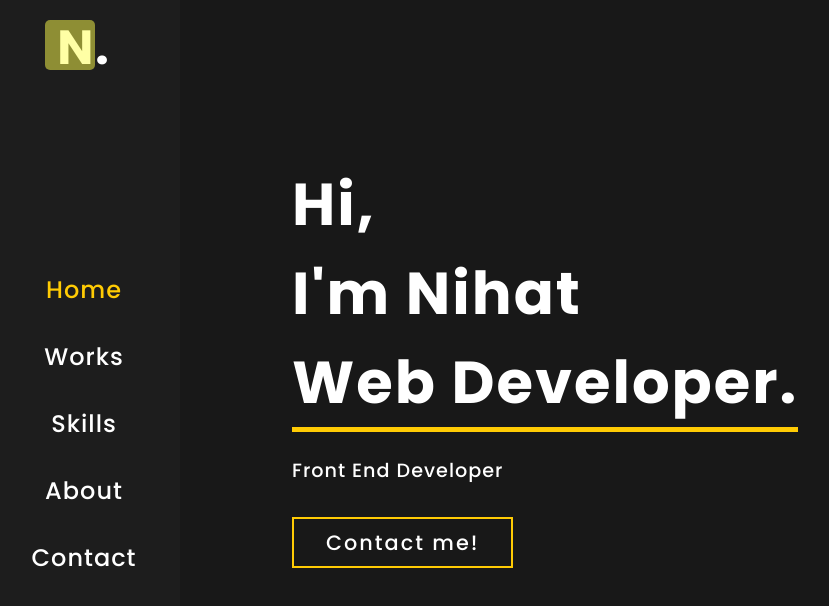
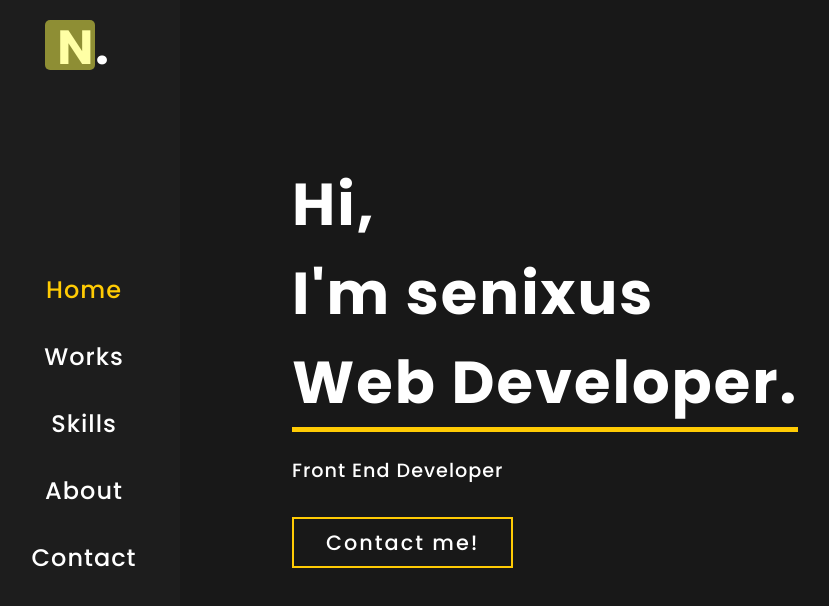
Before and after one commit to senixus/simple-portfolio-gatsbyjs, a Gatsby site: page / in a window 1280 px wide. Shown: the whole page, without its empty margins (12-841 px from the left). Built offline with nearby package versions, Linux system fonts and the light colour scheme; Gatsby itself is replaced by a stand-in of ours.

Commit message:
Update Home.js

```diff
--- a/src/components/Home/Home.js
+++ b/src/components/Home/Home.js
@@ -9,7 +9,7 @@ const Home = () => {
         <div className="developer">
           <h1 className="developer__info">
             <span>Hi,</span>
-            <span>I'm Nihat</span>
+            <span>I'm senixus</span>
             <span>Web Developer.</span>
           </h1>
           <div className="front-end">
```
